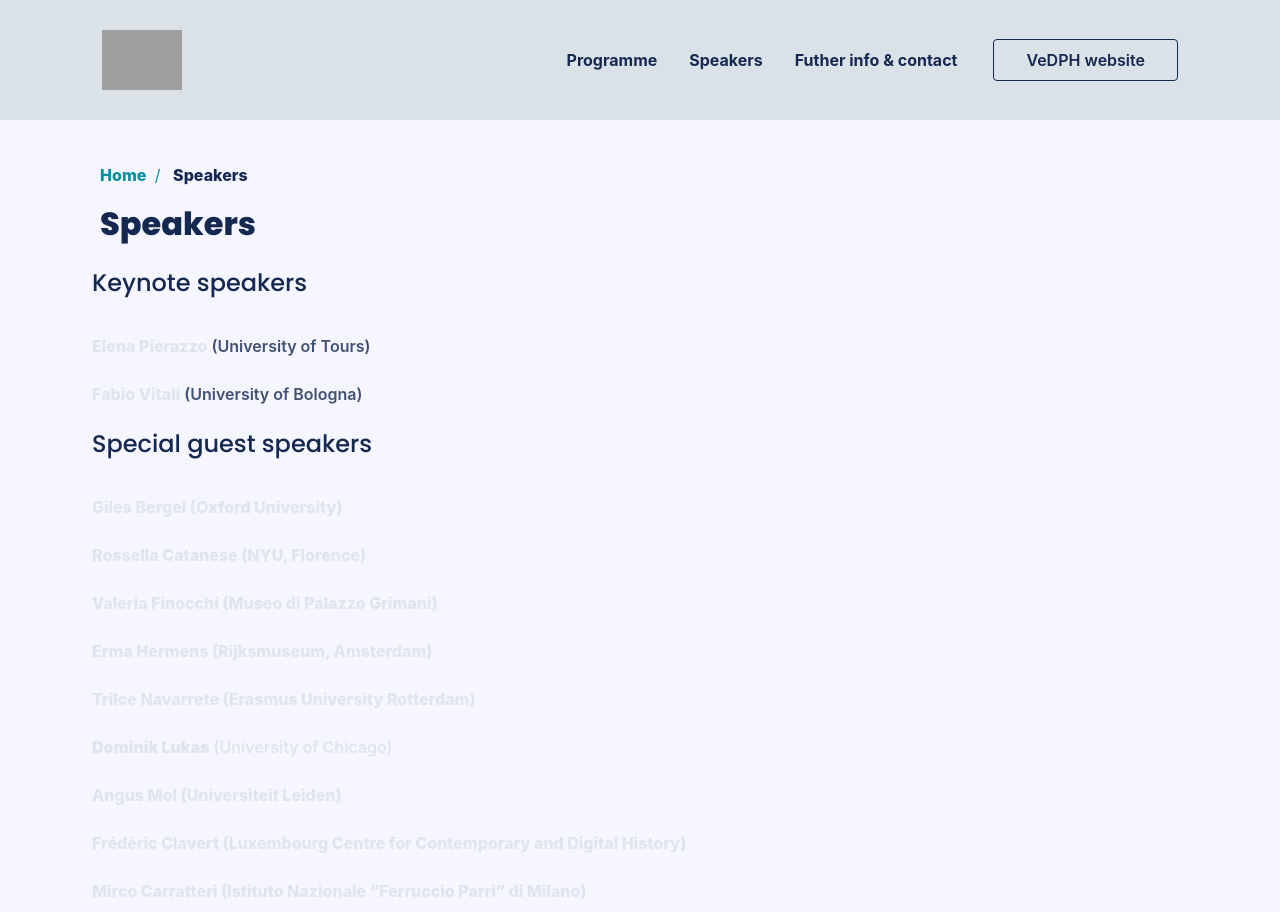
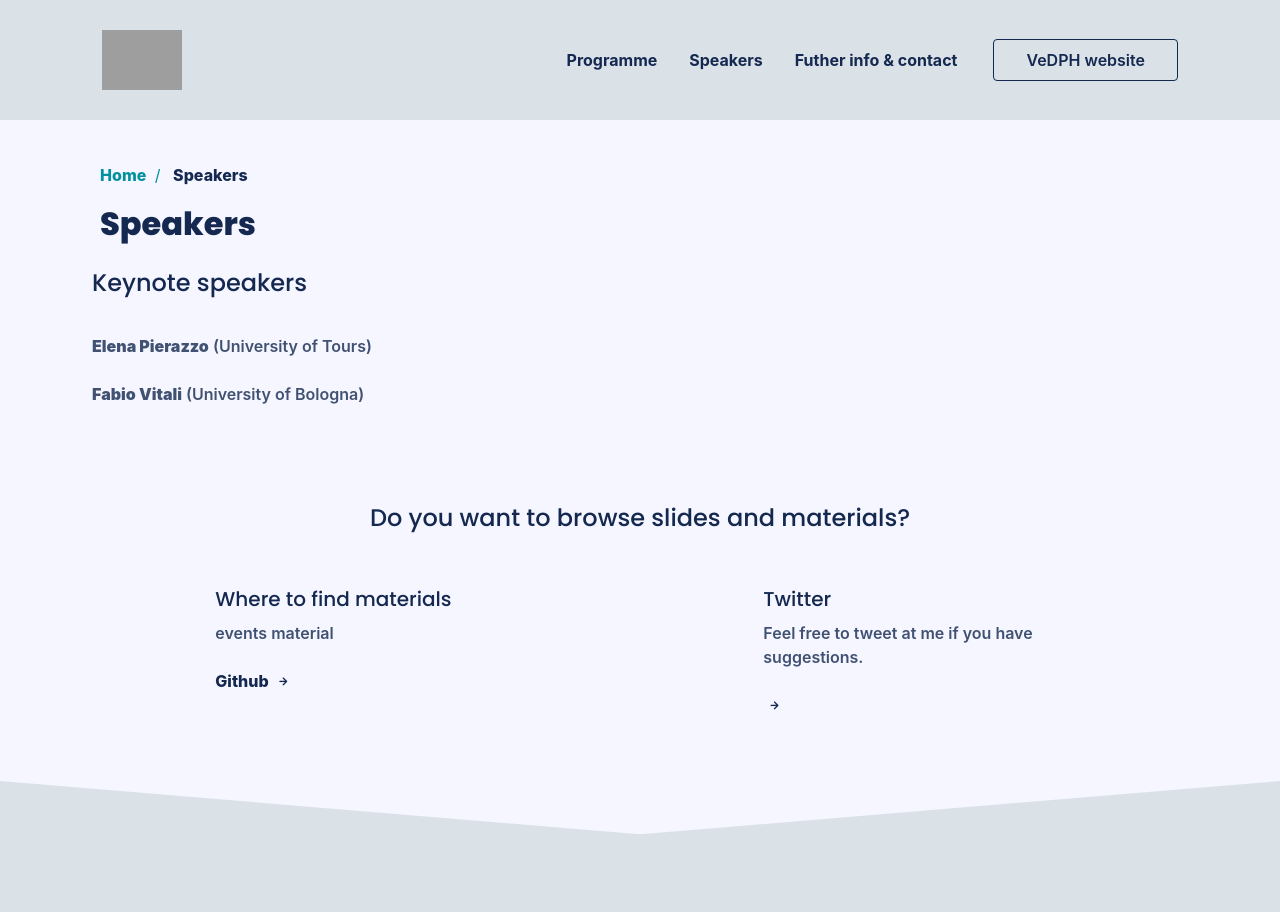
Before and after one commit to vedph/summercamp, a Jekyll site: the page built from speakers.html, in a window 1280 px wide and 1400 px high. Shown: the top 912 px of the window. Built offline with Jekyll 4.4.1, drawn with Linux system fonts in a browser that asks for light colours; nearby versions of some CDN libraries; some web fonts are replaced; some of the changed text lies outside the part shown; grey boxes are pictures that could not be loaded.

Commit message:
Revert "adding guest+lecturers"
This reverts commit a582db802fcbb01c69696390c226c958e5adf434.

```diff
--- a/speakers.html
+++ b/speakers.html
@@ -5,87 +5,7 @@
 <div>
 <h4>Keynote speakers</h4>
 <br>
-<p><strong><a href="https://cesr.cnrs.fr/node/1307" target="_blank">Elena Pierazzo</a></strong> (University of Tours)</p>
+<p><strong>Elena Pierazzo</strong> (University of Tours)</p>
 
-<p> <strong><a href="https://www.unibo.it/sitoweb/fabio.vitali/cv" target="_blank">Fabio Vitali</a></strong> (University of Bologna)</p>
-
-<h4>Special guest speakers</h4><!-- avrei messo questa sezione in eveidenza, per gli ospiti...però senza bio e foto forse non ha tanto senso, meglio ricollocarli dentro gli strands?-->
-<br>
-<p><strong><a href="" target="_blank">Giles Bergel</strong> (Oxford University)</p>
-
-<p><strong><a href="" target="_blank">Rossella Catanese</strong> (NYU, Florence)</p>
-
-<p><strong><a href="" target="_blank">Valeria Finocchi</strong> (Museo di Palazzo Grimani)</p>
-
-<p><strong><a href="" target="_blank">Erma Hermens</strong> (Rijksmuseum, Amsterdam)</p>
-
-<p><strong><a href="" target="_blank">Trilce Navarrete</strong> (Erasmus University Rotterdam)</p>
-<!-- finito ospiti digiratl art strand #3; segue strand #4-->
-
-<p><strong>Dominik Lukas</strong> (University of Chicago)</p>
-
-<p><strong><a href="" target="_blank">Angus Mol</strong> (Universiteit Leiden)</p>
-
-<!-- finito ospiti digital archeology strand #4; segue strand #2-->
-<p><strong><a href="" target="_blank">Frédéric Clavert</strong> (Luxembourg Centre for Contemporary and Digital History)</p>
-
-<p><strong><a href="" target="_blank">Mirco Carratteri</strong> (Istituto Nazionale “Ferruccio Parri” di Milano)</p>
-
-
-
-<h4>Strand #1 - Digital Textual Scholarship Lecturers</h4>
-<br>
-<p><strong><a href="" target="_blank">Franz Fischer</a></strong> (VeDPH)</p> <!-- aggiungere una dicitura tipo "responsible for the strand"...qualcosa di simile come indicava Stefano? -->
-
-<p><strong><a href="" target="_blank">Federico Boschetti</a></strong> (CNR-VeDPH)</p>
-
-<p><strong><a href="" target="_blank">Alberto Campagnolo</a></strong> (Università di Udine - VeDPH)</p>
-
-<p><strong><a href="" target="_blank">Elisa Cugliana</a></strong> (Ca' Foscari University of Venice)</p>
-
-<p><strong><a href="" target="_blank">Angelo Mario Del Grosso</a></strong> (CNR-VeDPH)</p>
-
-<p><strong><a href="" target="_blank">Holger Essler</a></strong> (VeDPH)</p>
-
-<p><strong><a href="" target="_blank">Daniele Fusi</a></strong> (Università "La Sapienza" di Roma - VeDPH)</p>
-
-<p><strong><a href="" target="_blank">Tiziana Mancinelli</a></strong> (VeDPH)</p>
-
-<p><strong><a href="" target="_blank">Silvia Marsili</a></strong> (VeDPH)</p>
-
-<p><strong><a href="" target="_blank">Paolo Monella</a></strong> (Università di Palermo - VeDPH)</p>
-
-<h4>Strand #2 - Digital and Public History Lecturers</h4>
-<br>
-<p><strong><a href="" target="_blank">Stefano Dall'Aglio</a></strong> (VeDPH)</p>
-
-<p><strong><a href="" target="_blank">eonardo Campus</a></strong> (Università di Roma 3 - VeDPH)</p>
-
-<p><strong><a href="" target="_blank">eborah Paci</a></strong> (VeDPH)</p>
-
-<h4>Strand #3 - Digital and Public Art History Lecturers</h4>
-<br>
-<p><strong><a href="" target="_blank">Diego Mantoan</a></strong> (VeDPH)</p>
-
-<p><strong><a href="" target="_blank">Carolina Fernández-Castrillo</a></strong> (Universidad Carlos III de Madrid-VeDPH)</p>
-
-<p><strong><a href="" target="_blank">Barbara Tramelli</a></strong> (VeDPH)</p>
-
-<h4>Strand #4 - Digital Archaeology and its Public</h4>
-<br>
-<p><strong><a href="" target="_blank">Diego Calaon</a></strong> (VeDPH)</p>
-
-<p><strong><a href="" target="_blank">Carlo Beltrame</a></strong> (Ca' Foscari University of Venice)</p>
-
-<p><strong><a href="" target="_blank">Elisa Corrò</a></strong> (VeDPH)</p>
-
-<p><strong><a href="" target="_blank">Cristina Barbiani</a></strong> (Ca' Foscari University of Venice)</p>
-
-<p><strong><a href="" target="_blank">Paola Perozzo</a></strong> (Ca' Foscari University of Venice)</p>
-
-<p><strong><a href="" target="_blank">Sofia Antonello</a></strong> (VeDPH)</p>
-
-<p><strong><a href="" target="_blank">Eleonora Dalpozzo</a></strong> (VeDPH)</p>
-
-
+<p><strong>Fabio Vitali</strong> (University of Bologna)</p>
 </div>
```
